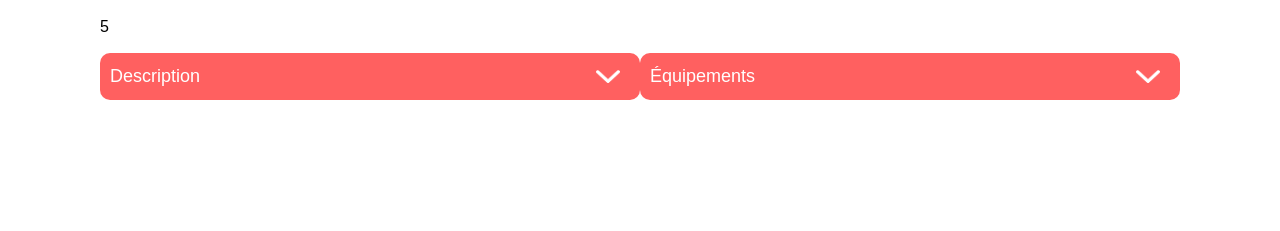
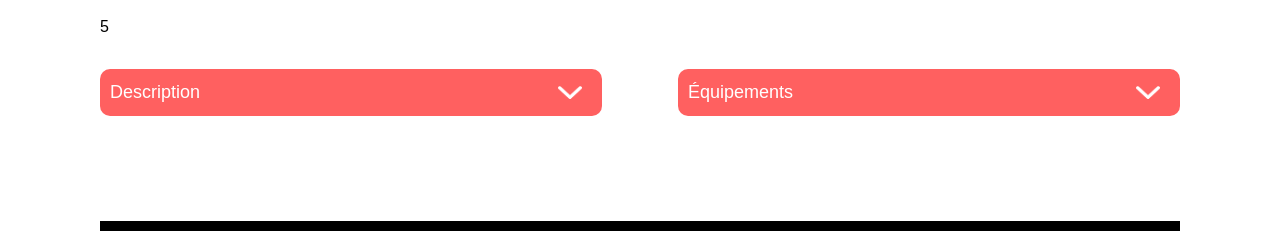
Before and after one commit to Axel75018/kasa, a React (Create React App) app: page /logement/0979876d in a window 1280 px wide. Shown: the part 715-946 px from the top of the page. Built offline with nearby package versions, Linux system fonts and the light colour scheme.

Commit message:
purée  mecanique collapse ok

```diff
--- a/src/assets/style/style.css
+++ b/src/assets/style/style.css
@@ -543,13 +543,17 @@ img.chevron.droite {
   display: none;
 }
 
+div.collapseContainer {
+  margin-bottom: 35px;
+}
+
 div.collapseContenu {
   position: relative;
   overflow: hidden;
   border-radius: 10px;
   background-color: rgb(246, 246, 246);
   margin: -20px 0 0 0;
-  padding: 40px;
+  padding: 30px 20px 20px 20px;
   opacity: 0;
   height: 0;
   transform-origin: top;
@@ -655,8 +659,9 @@ div.page404 h2 {
 
 section.logementCollapse {
   display: flex;
-  flex-direction: row;
-  justify-content: space-between;
+  gap: 76px;
+  margin-top: 32px;
+  width: auto;
 }
 section.logementCollapse div.collapseContainer {
   max-width: 582px;
@@ -688,8 +693,7 @@ section.logementCollapse div.collapseContainer div.collapseTitre button {
 }
 
 div.collapseContenu {
-  min-height: 250px;
-  height: 100%;
+  max-height: 800px;
 }
 
 section.aboutCollapse {
--- a/src/components/collapse/_collapse.scss
+++ b/src/components/collapse/_collapse.scss
@@ -1,10 +1,14 @@
+div.collapseContainer {
+  margin-bottom: 35px;
+}
+
 div.collapseContenu {
   position: relative;
   overflow: hidden;
   border-radius: $radiusSecond;
   background-color: $bckColor;
   margin: -20px 0 0 0;
-  padding: 40px;
+  padding: 30px 20px 20px 20px;
   opacity: 0;
   height: 0;
   transform-origin: top;
--- a/src/pages/logements/_logement.scss
+++ b/src/pages/logements/_logement.scss
@@ -1,7 +1,8 @@
 section.logementCollapse {
   display: flex;
-  flex-direction: row;
-  justify-content: space-between;
+  gap: 76px;
+  margin-top: 32px;
+  width: auto;
   div.collapseContainer {
     max-width: 582px;
     width: 100%;
@@ -35,6 +36,5 @@ section.logementCollapse {
   }
 }
 div.collapseContenu {
-  min-height: 250px;
-  height: 100%;
+  max-height: 800px;
 }
```
Also changed, not shown: 1 other file (tests, documents, lock files or other folders).
